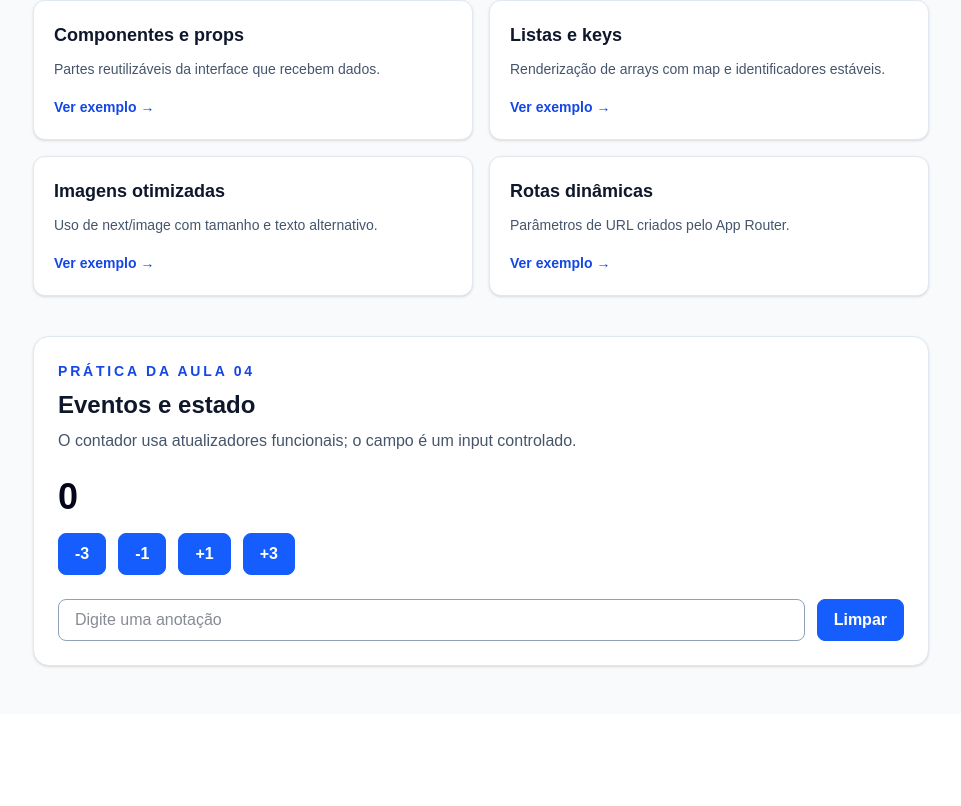
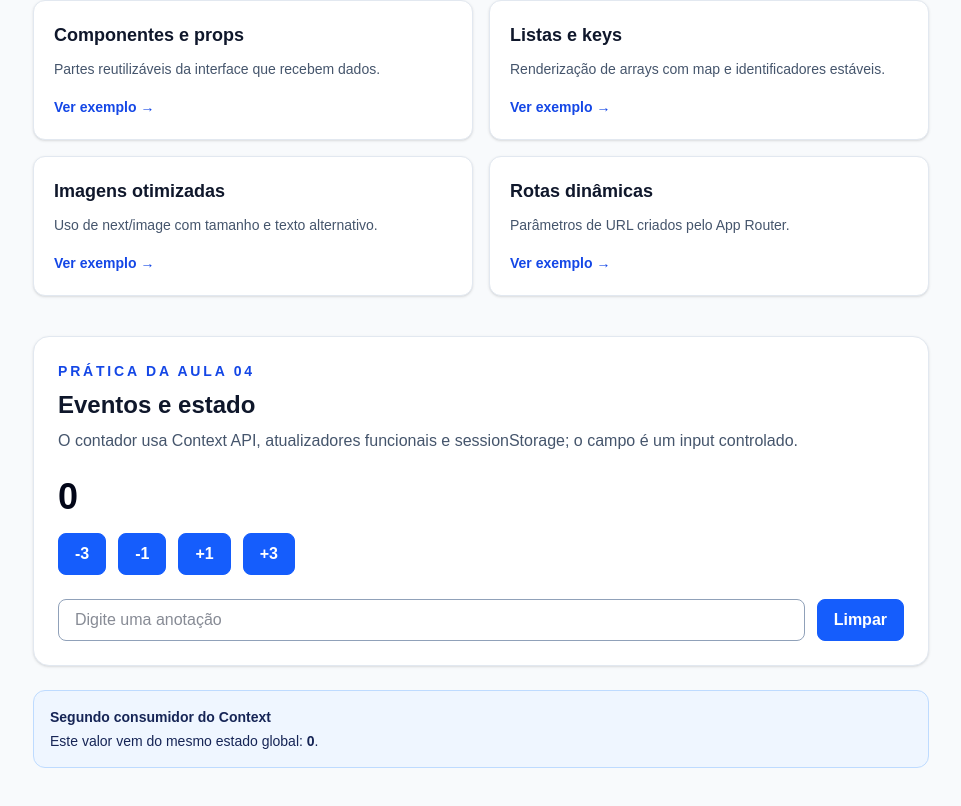
Before and after one commit to luis-jagella/java-pos-modulo-04, a Next.js app in the folder fundamentos-frontend-react/: page / in a window 1280 px wide. Shown: the part 444-1250 px from the top of the page, without its empty margins (159-1120 px from the left). Before the commit the page ends 1158 px from the top, so only its background shows below. Built offline with nearby package versions, Linux system fonts and the light colour scheme.

Commit message:
feat: add React context and session storage practice

```diff
--- a/fundamentos-frontend-react/src/app/page.tsx
+++ b/fundamentos-frontend-react/src/app/page.tsx
@@ -1,6 +1,8 @@
 import Image from "next/image";
 import Link from "next/link";
 import { CounterPractice } from "@/components/CounterPractice";
+import { GlobalCounterValue } from "@/components/GlobalCounterValue";
+import { GlobalCounterProvider } from "@/context/GlobalCounterContext";
 
 const topics = [
   { slug: "componentes", title: "Componentes e props", description: "Partes reutilizáveis da interface que recebem dados." },
@@ -29,8 +31,9 @@ function Highlight({ title, description, href }: HighlightProps) {
 
 export default function Home() {
   return (
-    <main className="min-h-screen bg-slate-50 px-6 py-12 text-slate-900">
-      <section className="mx-auto max-w-4xl">
+    <GlobalCounterProvider>
+      <main className="min-h-screen bg-slate-50 px-6 py-12 text-slate-900">
+        <section className="mx-auto max-w-4xl">
         <div className="rounded-2xl bg-slate-950 p-8 text-white shadow-lg sm:p-12">
           <div className="flex flex-col gap-8 sm:flex-row sm:items-center sm:justify-between">
             <div>
@@ -54,8 +57,10 @@ export default function Home() {
           </ul>
         </section>
 
-        <CounterPractice />
-      </section>
-    </main>
+          <CounterPractice />
+          <GlobalCounterValue />
+        </section>
+      </main>
+    </GlobalCounterProvider>
   );
 }
--- a/fundamentos-frontend-react/src/components/CounterPractice.tsx
+++ b/fundamentos-frontend-react/src/components/CounterPractice.tsx
@@ -2,9 +2,10 @@
 
 import { useEffect, useState } from "react";
 import { Button } from "./Button";
+import { useGlobalCounter } from "@/context/GlobalCounterContext";
 
 export function CounterPractice() {
-  const [count, setCount] = useState(0);
+  const { count, setCount } = useGlobalCounter();
   const [note, setNote] = useState("");
 
   useEffect(() => {
@@ -15,7 +16,7 @@ export function CounterPractice() {
     <section className="mt-10 rounded-2xl border border-slate-200 bg-white p-6 shadow-sm">
       <p className="text-sm font-semibold uppercase tracking-[0.2em] text-blue-700">Prática da Aula 04</p>
       <h2 className="mt-2 text-2xl font-bold">Eventos e estado</h2>
-      <p className="mt-2 text-slate-600">O contador usa atualizadores funcionais; o campo é um input controlado.</p>
+      <p className="mt-2 text-slate-600">O contador usa Context API, atualizadores funcionais e sessionStorage; o campo é um input controlado.</p>
 
       <p className="mt-6 text-4xl font-bold text-slate-950" aria-live="polite">{count}</p>
       <div className="mt-4 flex flex-wrap gap-3">
--- /dev/null
+++ b/fundamentos-frontend-react/src/components/GlobalCounterValue.tsx
@@ -0,0 +1,14 @@
+"use client";
+
+import { useGlobalCounter } from "@/context/GlobalCounterContext";
+
+export function GlobalCounterValue() {
+  const { count } = useGlobalCounter();
+
+  return (
+    <aside className="mt-6 rounded-xl border border-blue-200 bg-blue-50 p-4 text-blue-950">
+      <p className="text-sm font-semibold">Segundo consumidor do Context</p>
+      <p className="mt-1 text-sm">Este valor vem do mesmo estado global: <strong>{count}</strong>.</p>
+    </aside>
+  );
+}
--- /dev/null
+++ b/fundamentos-frontend-react/src/context/GlobalCounterContext.tsx
@@ -0,0 +1,45 @@
+"use client";
+
+import { createContext, useContext, useEffect, useState, type Dispatch, type ReactNode, type SetStateAction } from "react";
+
+type GlobalCounterContextValue = {
+  count: number;
+  setCount: Dispatch<SetStateAction<number>>;
+};
+
+const GlobalCounterContext = createContext<GlobalCounterContextValue | null>(null);
+const storageKey = "react-fundamentals-global-counter";
+
+export function GlobalCounterProvider({ children }: { children: ReactNode }) {
+  const [count, setCount] = useState(() => {
+    if (typeof window === "undefined") {
+      return 0;
+    }
+
+    const storedCount = sessionStorage.getItem(storageKey);
+    if (storedCount !== null) {
+      const parsedCount = Number(storedCount);
+      if (!Number.isNaN(parsedCount)) {
+        return parsedCount;
+      }
+    }
+
+    return 0;
+  });
+
+  useEffect(() => {
+    sessionStorage.setItem(storageKey, String(count));
+  }, [count]);
+
+  return <GlobalCounterContext.Provider value={{ count, setCount }}>{children}</GlobalCounterContext.Provider>;
+}
+
+export function useGlobalCounter() {
+  const context = useContext(GlobalCounterContext);
+
+  if (!context) {
+    throw new Error("useGlobalCounter must be used within GlobalCounterProvider");
+  }
+
+  return context;
+}
```
